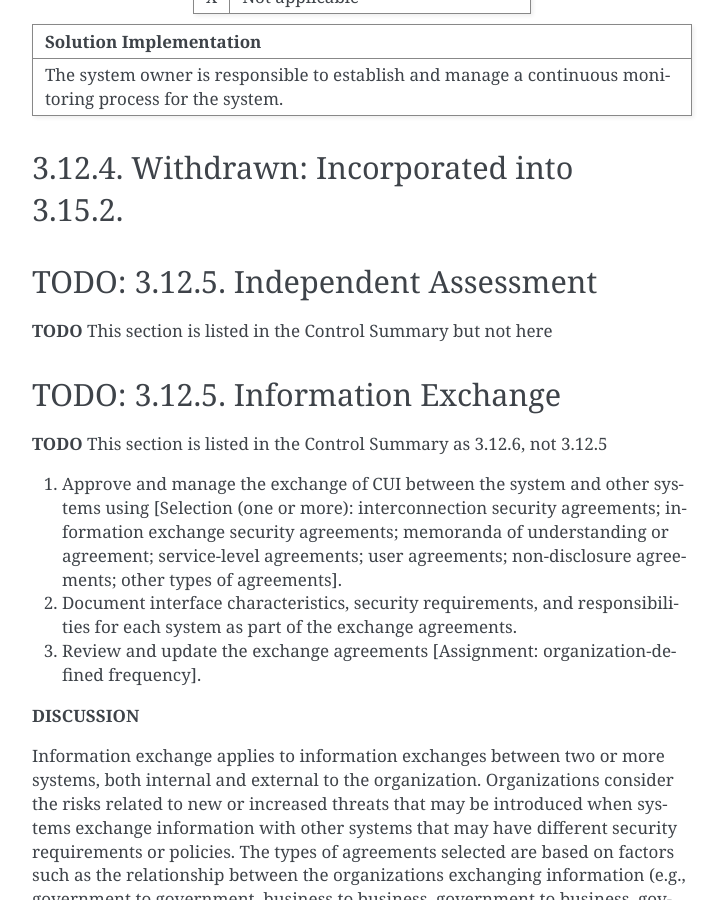
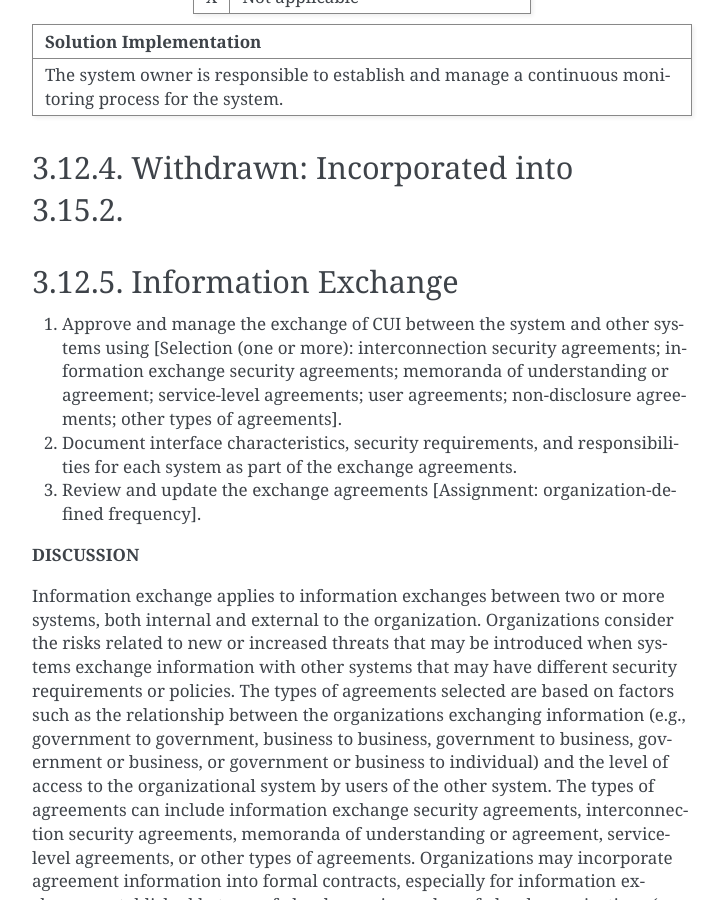
Before and after one commit to ni/nilrt-snac-guide, a Sphinx documentation site: the page built from source/section_3_12.rst, in a window 1280 px wide and 900 px high, scrolled down 2561 px. Shown: the whole window, without its empty margins (388-1112 px from the left). Built offline with Sphinx 7.4.7, drawn with Linux system fonts in a browser that asks for light colours; some of the changed text lies outside the part shown.

Commit message:
section_3_12.rst: remove stale Independent Assessment section
Signed-off-by: Alex Hearn <alex.hearn@ni.com>

```diff
--- a/source/gen_sys_desc.rst
+++ b/source/gen_sys_desc.rst
@@ -343,9 +343,7 @@ withdrawn.
 +----------------------------------------------------------------------------------------+----------------------------------------------------------------------------------------------------------------------------------------------+----------------------------------+
 | :ref:`3.12.3. <3-12-3--continuous-monitoring>`                                         | :ref:`Continuous Monitoring <3-12-3--continuous-monitoring>`                                                                                 | Not Applicable                   |
 +----------------------------------------------------------------------------------------+----------------------------------------------------------------------------------------------------------------------------------------------+----------------------------------+
-| :ref:`3.12.5. <3-12-5--independent-assessment>`                                        | :ref:`Independent Assessment <3-12-5--independent-assessment>`                                                                               | Not Applicable                   |
-+----------------------------------------------------------------------------------------+----------------------------------------------------------------------------------------------------------------------------------------------+----------------------------------+
-| :ref:`3.12.6. <3-12-6--information-exchange>`                                          | :ref:`Information Exchange <3-12-6--information-exchange>`                                                                                   | Not Applicable                   |
+| :ref:`3.12.5. <3-12-5--information-exchange>`                                          | :ref:`Information Exchange <3-12-5--information-exchange>`                                                                                   | Not Applicable                   |
 +----------------------------------------------------------------------------------------+----------------------------------------------------------------------------------------------------------------------------------------------+----------------------------------+
 | :ref:`3.13. <3-13--system-and-communications-protection>`                              | :ref:`System and Communications Protection <3-13--system-and-communications-protection>`                                                     |                                  |
 +----------------------------------------------------------------------------------------+----------------------------------------------------------------------------------------------------------------------------------------------+----------------------------------+
--- a/source/section_3_12.rst
+++ b/source/section_3_12.rst
@@ -182,23 +182,11 @@ failed.
     \newpage
 
 
-.. _3-12-5--independent-assessment:
-
-------------------------------------
-TODO: 3.12.5. Independent Assessment
-------------------------------------
-
-**TODO** This section is listed in the Control Summary but not here
-
 .. _3-12-5--information-exchange:
 
-.. _3-12-6--information-exchange:
-
 ----------------------------------
-TODO: 3.12.5. Information Exchange
+3.12.5. Information Exchange
 ----------------------------------
-
-**TODO** This section is listed in the Control Summary as 3.12.6, not 3.12.5
 
 #. Approve and manage the exchange of CUI between the system and other   systems using [Selection (one or more): interconnection security   agreements; information exchange security agreements; memoranda of   understanding or agreement; service-level agreements; user agreements;   non-disclosure agreements; other types of agreements].
 #. Document interface characteristics, security requirements, and   responsibilities for each system as part of the exchange agreements.
```
